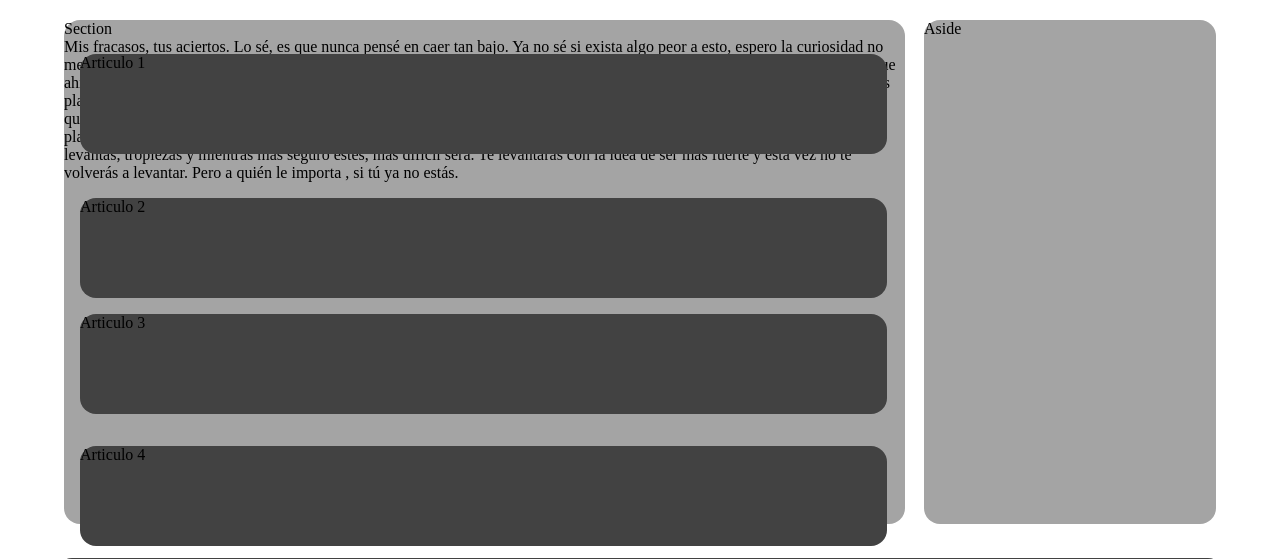
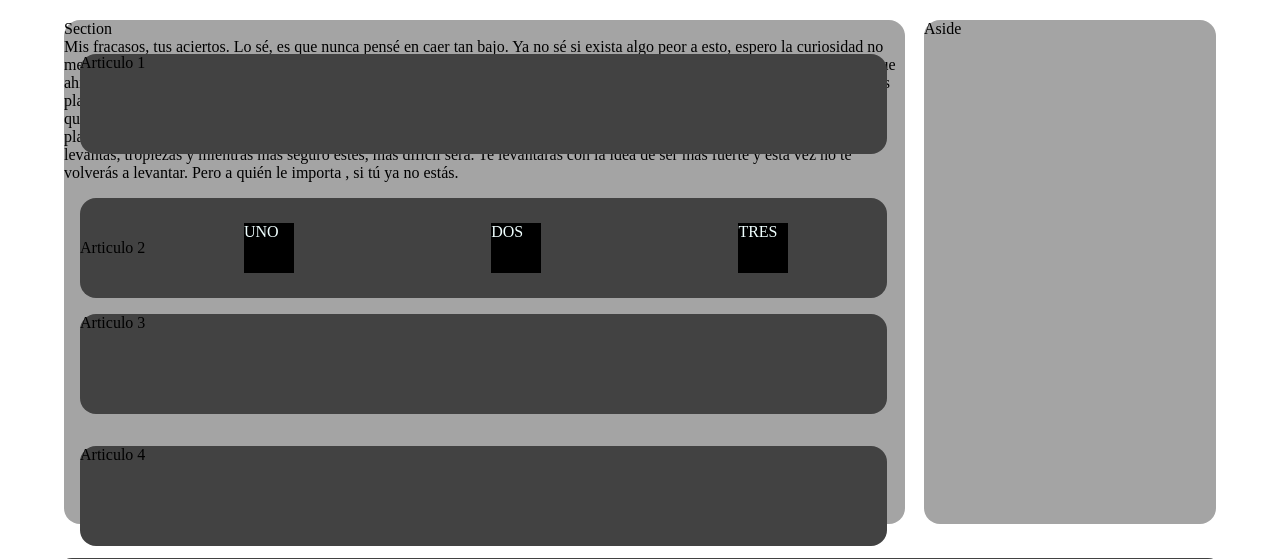
Before and after one commit to Cristian181199/2DAW, a PHP site: page /pages/css/index.html in a window 1280 px wide. Shown: the part 222-781 px from the top of the page. Run offline with PHP 8.4, Linux system fonts and the light colour scheme.

Commit message:
DWEC CONSEGUIDO EJERCICIO 3 CUBOS EN ART. 2

```diff
--- a/DWEC/Tema 1/ACT REPASO HTML - CSS/pages/css/index.html
+++ b/DWEC/Tema 1/ACT REPASO HTML - CSS/pages/css/index.html
@@ -43,7 +43,12 @@
             Te levantarás con la idea de ser más fuerte y esta vez no te
             volverás a levantar. Pero a quién le importa , si tú ya no estás.
           </p>
-          <div id="articulo2" class="articulo">Articulo 2</div>
+          <div id="articulo2" class="articulo">
+            Articulo 2
+            <div id="uno">UNO</div>
+            <div id="dos">DOS</div>
+            <div id="tres">TRES</div>
+          </div>
           <div id="articulo3" class="articulo">Articulo 3</div>
           <div id="articulo4" class="articulo">Articulo 4</div>
         </div>
--- a/DWEC/Tema 1/ACT REPASO HTML - CSS/styles/css.css
+++ b/DWEC/Tema 1/ACT REPASO HTML - CSS/styles/css.css
@@ -82,7 +82,38 @@
 
 #articulo2 {
   position: relative;
+  display: flex;
+  /* centrar horizontalmente */
+  justify-content: center;
+
+  /* centrar verticalmente */
+  align-items: center;
 }
+
+#uno {
+  height: 50px;
+  width: 50px;
+  background-color: black;
+  color: azure;
+  margin: 0px auto;
+}
+
+#dos {
+  height: 50px;
+  width: 50px;
+  background-color: black;
+  color: azure;
+  margin: 0px auto;
+}
+
+#tres {
+  height: 50px;
+  width: 50px;
+  background-color: black;
+  color: azure;
+  margin: 0px auto;
+}
+
 
 #articulo3 {
   position: sticky;
```
